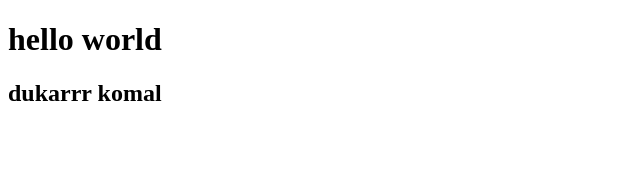
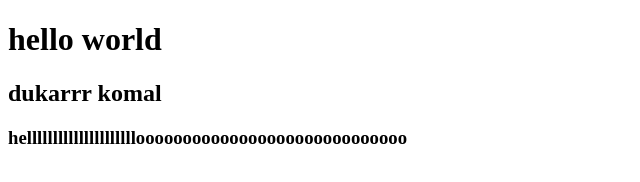
Before and after one commit to Kajal454/trybest, a plain HTML site: page index.html in a window 1280 px wide. Shown: the whole page, without its empty margins (0-640 px from the left). Drawn offline with Linux system fonts and the light colour scheme.

Commit message:
added line 11

```diff
--- a/index.html
+++ b/index.html
@@ -8,5 +8,6 @@
 <body>
     <h1>hello world</h1>
     <h2>dukarrr komal</h2>
+    <h3> helllllllllllllllllllllooooooooooooooooooooooooooooo</h3>
 </body>
 </html>
```
